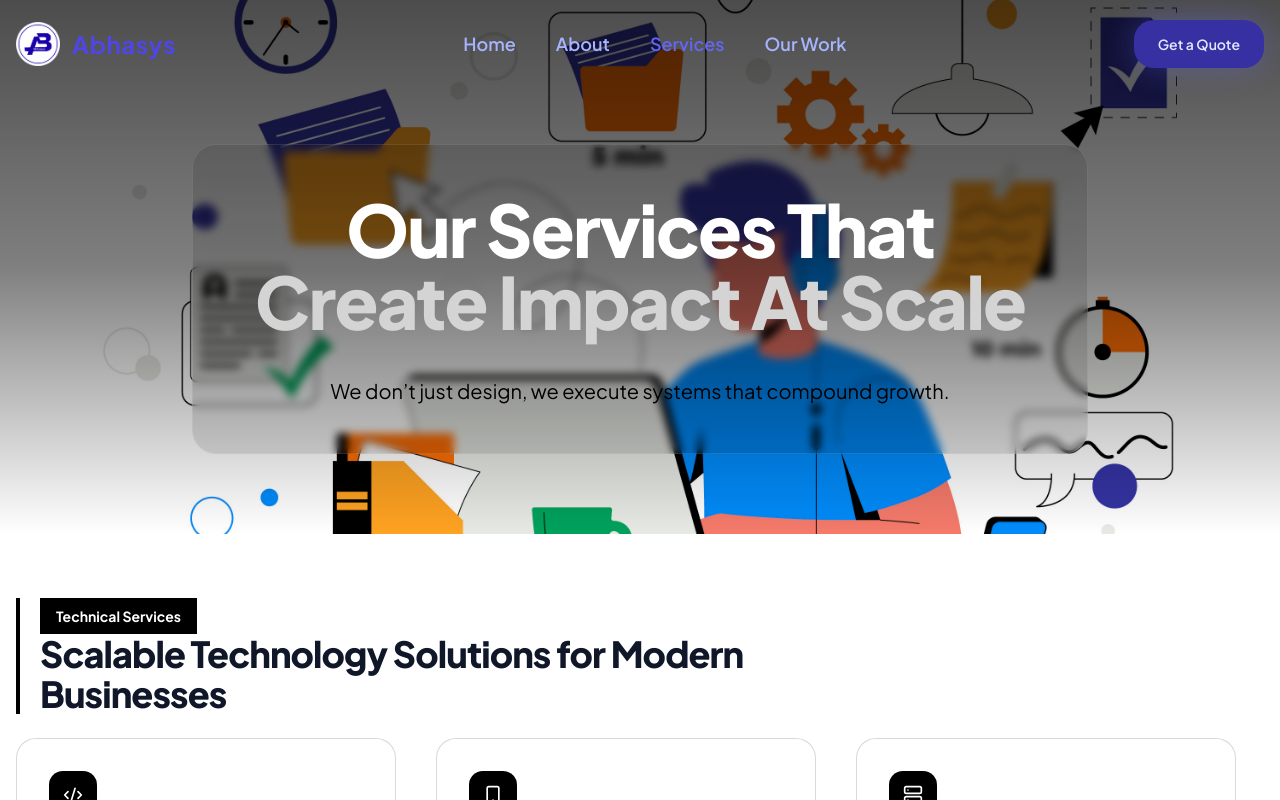
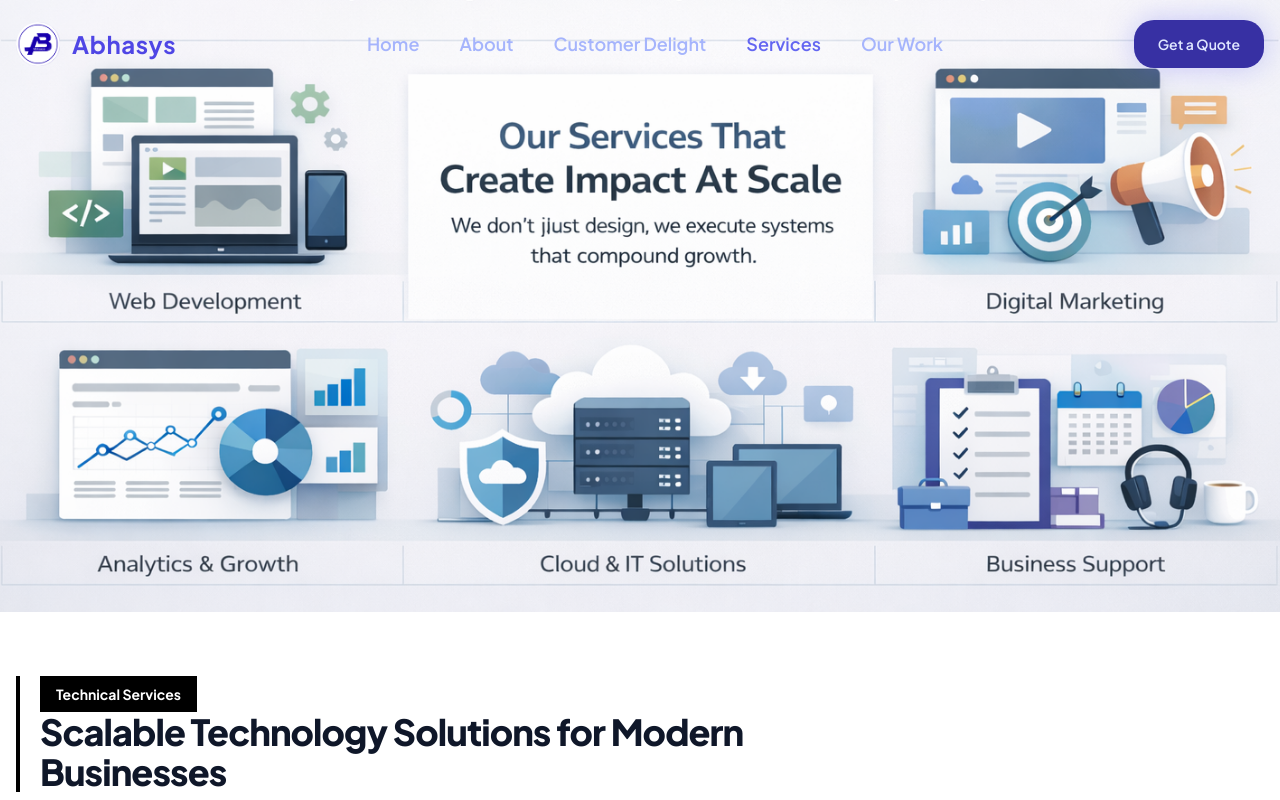
Before and after one commit to bharatt01/Abhasys-tech, a React (Vite) app: page /services in a window 1280 px wide. Shown: the top 800 px of the page. Built offline with nearby package versions, Linux system fonts and the light colour scheme; the HTML template or start-up script is replaced by a standard one.

Commit message:
commit foe CD

```diff
--- a/src/components/layout/Navbar.tsx
+++ b/src/components/layout/Navbar.tsx
@@ -7,6 +7,11 @@ import { Button } from "@/components/ui/button";
 const navLinks = [
   { name: "Home", path: "/" },
   { name: "About", path: "/about" },
+  {
+    name: "Customer Delight",
+    url: "https://customersdelight.com", // 🔗 external website
+    external: true,
+  },
   { name: "Services", path: "/services" },
   { name: "Our Work", path: "/our-work" },
 ];
@@ -61,6 +66,23 @@ const Navbar = () => {
           <div className="hidden md:flex items-center gap-10">
             {navLinks.map((link) => {
               const isActive = location.pathname === link.path;
+
+              // External link
+              if (link.external) {
+                return (
+                  <a
+                    key={link.name}
+                    href={link.url}
+                    target="_blank"
+                    rel="noopener noreferrer"
+                    className="text-lg font-semibold text-indigo-300 hover:text-indigo-700 transition-colors duration-200"
+                  >
+                    {link.name}
+                  </a>
+                );
+              }
+
+              // Internal link
               return (
                 <Link
                   key={link.path}
@@ -114,6 +136,21 @@ const Navbar = () => {
               <div className="py-4 space-y-2">
                 {navLinks.map((link) => {
                   const isActive = location.pathname === link.path;
+
+                  if (link.external) {
+                    return (
+                      <a
+                        key={link.name}
+                        href={link.url}
+                        target="_blank"
+                        rel="noopener noreferrer"
+                        className="block py-3 px-4 rounded-xl text-lg font-semibold text-slate-400 hover:bg-white/5"
+                      >
+                        {link.name}
+                      </a>
+                    );
+                  }
+
                   return (
                     <Link
                       key={link.path}
--- a/src/pages/Services.tsx
+++ b/src/pages/Services.tsx
@@ -178,41 +178,42 @@ export default function Services() {
       {/* <CenterExpandReveal /> */}
 
       {/* HERO */}
-<section className="pt-36 pb-20 text-center relative overflow-hidden">
+<section className="mt-25 pt-56 pb-20 text-center relative overflow-hidden">
   {/* Background Image */}
   <div className="absolute inset-0">
     <img
-      src="/images/services.jpg" // 👈 change image path
+      src="/images/services.png" // 👈 change image path
       alt="Services Background"
       className="w-full h-full object-cover"
     />
   </div>
 
   {/* Overlay Gradient */}
-  <div className="absolute inset-0 bg-gradient-to-b from-black/70 via-black/50 to-transparent" />
+  {/* <div className="absolute inset-0 bg-gradient-to-b from-black/70 via-black/50 to-transparent" /> */}
 
 
   {/* Content */}
   <div className="relative container mx-auto px-4">
   <div
     className="max-w-4xl mx-auto text-center
-               bg-black/10 backdrop-blur-sm
+
                rounded-3xl px-10 py-12
-               border border-white/10"
+               "
   >
   <motion.h1
   initial={{ opacity: 0, y: 30 }}
   animate={{ opacity: 1, y: 0 }}
-      className="text-6xl md:text-7xl font-extrabold text-white"
+  className="text-6xl md:text-7xl font-extrabold text-white invisible"
 >
   Our Services That
   <br />
   <span className="text-neutral-300">Create Impact At Scale</span>
 </motion.h1>
 
-    <p className="mt-10 text-xl text-black max-w-2xl mx-auto">
+<p className="mt-10 text-xl text-black max-w-2xl mx-auto invisible">
   We don’t just design, we execute systems that compound growth.
 </p>
+
   </div>
 </div>
 
--- a/src/pages/Work.tsx
+++ b/src/pages/Work.tsx
@@ -145,48 +145,43 @@ const Work = () => {
       <Navbar />
 
       {/* HERO */}
-      {/* HERO */}
-<section className="pt-36 pb-20 text-center relative overflow-hidden">
+<section className="mt-25 pt-56 pb-20 text-center relative overflow-hidden">
+  {/* ↑ increased from pt-36 → pt-44 for more gap */}
+
   {/* Background Image */}
   <div className="absolute inset-0">
     <img
-      src="/images/our-work.jpg" // 👈 change image path
+      src="/images/our-work.png"
       alt="Work Background"
-      className="w-full h-full object-cover"
+      className="w-full h-full obaject-cover"
     />
   </div>
 
   {/* Overlay Gradient */}
-  <div className="absolute inset-0 bg-gradient-to-b from-black/70 via-black/50 to-transparent" />
+  {/* <div className="absolute inset-0 bg-gradient-to-b from-black/70 via-black/50 to-transparent" /> */}
 
-  <div className="relative container mx-auto px-6">
-  <motion.div
-    variants={staggerText}
-    initial="hidden"
-    animate="visible"
+  <div className="relative container mx-auto px-4">
+    <div
       className="max-w-4xl mx-auto text-center
-               bg-black/20 backdrop-blur-sm
                   rounded-3xl px-10 py-12"
     >
       <motion.h1
-      variants={fadeUp}
-      className="text-6xl md:text-7xl font-extrabold leading-tight text-white"
+        initial={{ opacity: 0, y: 30 }}
+        animate={{ opacity: 1, y: 0 }}
+        className="text-6xl md:text-7xl font-extrabold text-white invisible"
       >
-      Projects That Turn <br />
-      <span className="text-neutral-300">Vision Into Results</span>
+        Our Services That
+        <br />
+        <span className="text-neutral-300">Create Impact At Scale</span>
       </motion.h1>
 
-    <motion.p
-      variants={fadeUp}
-      className="mt-8 text-2xl text-neutral-200 max-w-2xl mx-auto"
-    >
-      A selection of work where strategy, design, and technology come
-      together to create measurable business impact.
-    </motion.p>
-  </motion.div>
+      <p className="mt-10 text-xl text-black max-w-2xl mx-auto invisible">
+        We don’t just design, we execute systems that compound growth.
+      </p>
     </div>
+  </div>
+</section>
 
-</section>
 
 
     <section className="bg-white py-36">
```
Also changed, not shown: public/images/our-work.png (added), public/images/services.png (added). Lines whose indentation alone changed are shown as unchanged.
